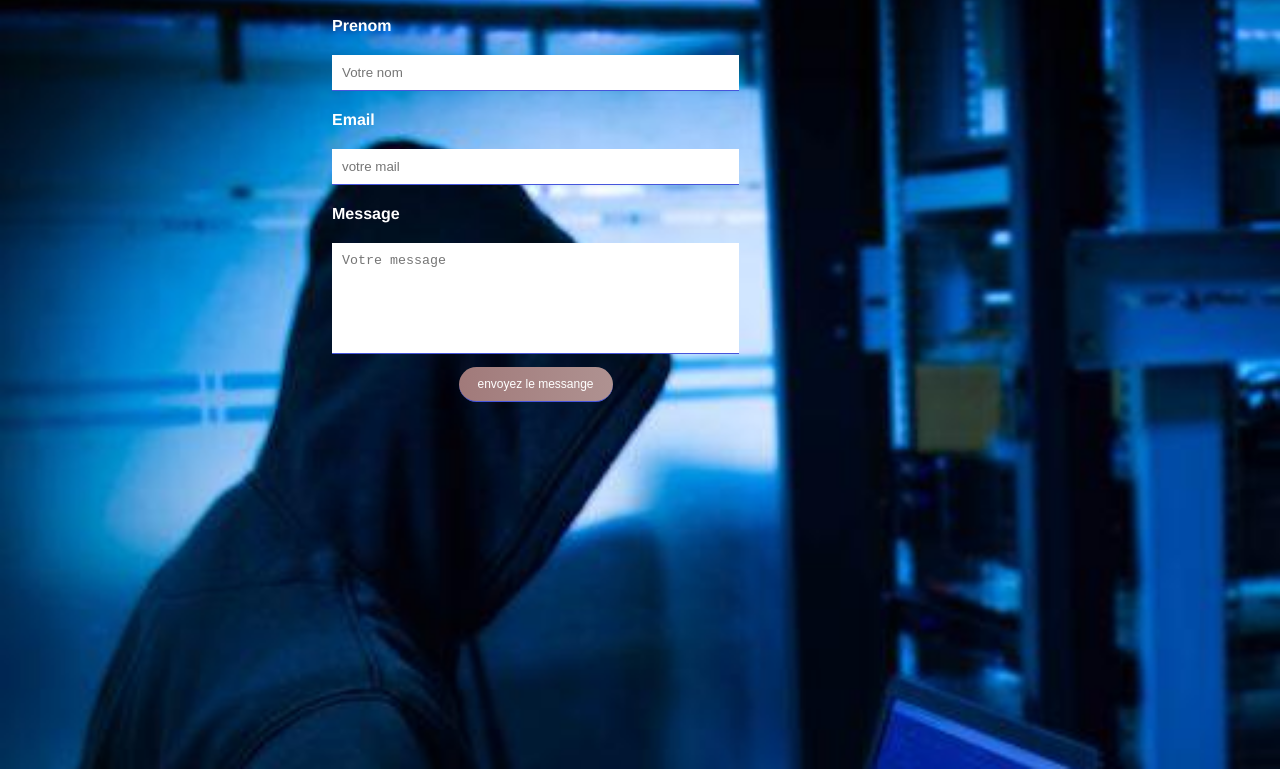
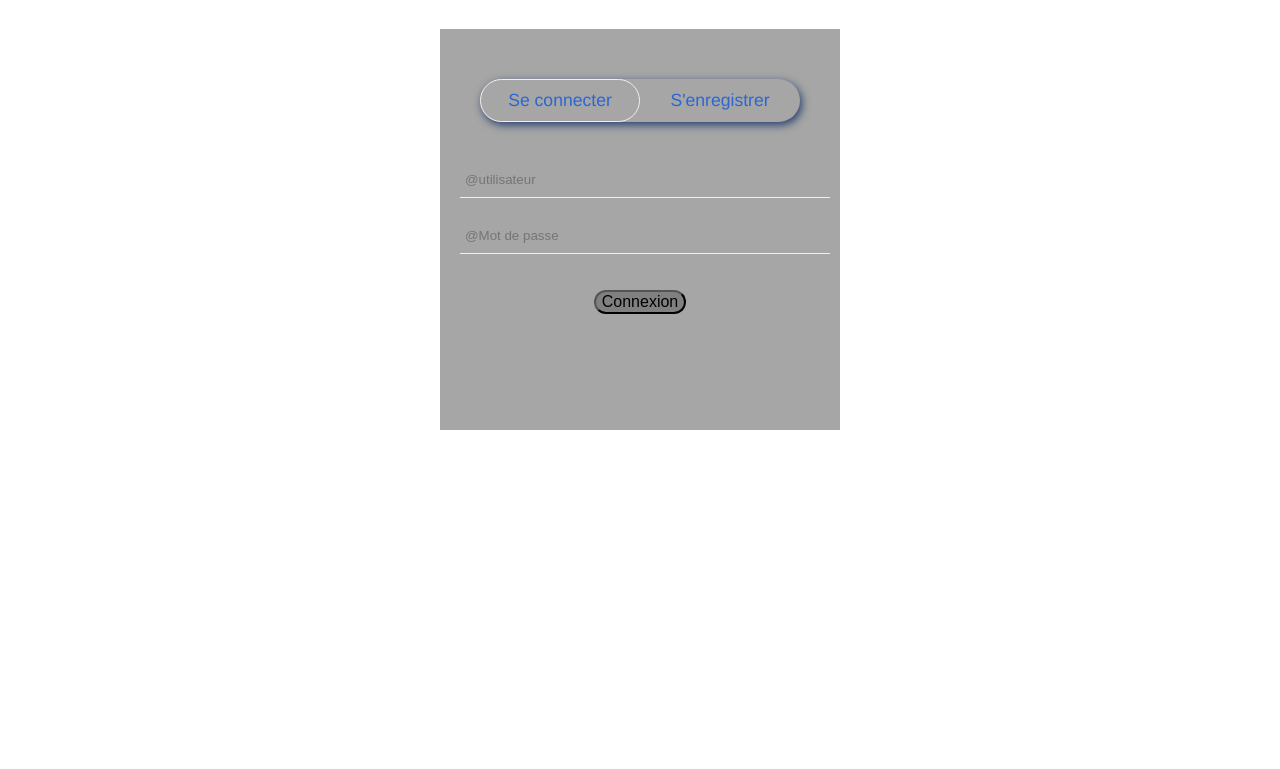
Before and after one commit to alexissengangabo07/exercice-javascript, a plain HTML site: page form/index.html in a window 1280 px wide. Shown: the part 85-854 px from the top of the page. After the commit the page ends 800 px from the top, so only its background shows below. Drawn offline with Linux system fonts and the light colour scheme.

Commit message:
refactory_form

```diff
--- a/form/index.html
+++ b/form/index.html
@@ -24,33 +24,37 @@
             </div>
         </nav>
 
-        <main>
+        <section>
+            <div class="sec-container">
+                <div class="form-wrapper">
+                    <div class="card">
+                        <div class="card-header">
+                            <div id="forlogin" class="form-header active">Se connecter</div>
+                            <div id="forRegister" class="form-header">S'enregistrer</div>
+                        </div>
+                         <div class="card-body" id="formContenair">
 
-            <div class="container">
-                <form onsubmit="event.proventDefault(); validateForm()">
-                        <h1 id="titre-page">Contactez-nous</h1>
+                             <form id="LoginForm">
+                                 <input type="text" class="form-control" placeholder="@utilisateur" />
+                                 <input type="password" class="form-control" placeholder="@Mot de passe" />
+                                 <button class="formButton">Connexion</button>
+                             </form>
 
-                        <label for="nom">Prenom</label>
-                        <input type="text" id="name" placeholder="Votre nom">
-                        <small class="error"></small>
+                             <form id="RegisterForm" class="toggleForm">
+                                <input type="text" class="form-control" placeholder="@utilisateur" />
+                                <input type="password" class="form-control" placeholder="@Mot de passe" />
+                                <input type="password" class="form-control" placeholder="@Confirmer le Mot de passe" />
+                                <button class="formButton">Inscription</button>
+                            </form>
+                         </div>
 
-                        <label for="nom">Email</label>
-                        <input type="text" id="email" placeholder="votre mail">
-                        <small class="error"></small>
+                    </div>
 
-                        <label for="nom">Message</label>
-                        <textarea id="message" placeholder="Votre message" rows="6"></textarea>
-                        <small class="error"></small>
+                </div>
 
-                    <div class="ButtonCenter">
-                    <input type="submit" value="envoyez le messange">
-                          <p id="Succes"></p>
-                      </div>
-                </form>
 
             </div>
-        </main>
-        </div>
+        </section>
     <script src="./script.js"></script>
 </body>
 </html>
--- a/form/script.js
+++ b/form/script.js
@@ -2,52 +2,22 @@
 /*  PAGE FORMULAIRE */
 /*  =============== */
 
-const nomImput = document.querySelector("name");
-const email = document.querySelector("email");
-const message = document.querySelector("message");
-const succes = document.querySelector("succes");
-const errorNodes = document.querySelector("error");
+const forlogin = ('forLogin');
+const loginForm = ('loginForm');
+const registerForm = ('registerForm');
+const formContenair = ('formContenair');
 
+const forRegister = document.querySelector('forRegister');
 
-function validateForm(){
+forRegister.addEventListener('click', () => {
+    forlogin.classList.remove('active')
+    forRegister.classList.add('active')
+    if(registerForm.classList.contains('toggleForm')){
+        formContenair.style.transform = 'translate(-100%)';
+        formContenair.style.transition ='Transform -5s';
+         registerForm.classList.remove('toggleForm');
+         loginForm.classList.add('toggleForm');
 
-clearMessage();
-let errorFlag = false;
+    }
 
-if(nameInput.value.length < 1){
-    errorNodes[0].innerText = "Name Cannot be blanK";
-    nameInput.classList.add("error-border");
-    errorFlag = true;
-  }
-
-  if(!emailIsValid(email.value)){
-    errorNodes[1].innerText = "Invalid email adress";
-    email.classList.add("error-border");
-    errorFlag = true;
-  }
-   if (message.value.length < 1){
-    errorNodes[2].innerText = "Tappez le message svp";
-    message.classList.add("error-border");
-    errorFlag = true;
-}
-    if(!errorFlag){
-        succes.innerText = "Success!";
-    }
-}
-
-//efface l'erreur/message succès
-function clearMessage(){
-    for (let i = 0; i < errorNodes.length; i++){
-        errorNodes[i].innerText= "";
-    }
-    succes.innerText = "";
-    nameInput.classList.remove("error-border");
-    email.classList.remove("error-border");
-    message.classList.remove("error-border");
-}
-
-// tester la validité du mail
- function emailIsValid(email){
-     let pattern = /\S+@\S+\.\S+/;
-     return pattern.test(email)
- }
+})
--- a/form/style.css
+++ b/form/style.css
@@ -56,85 +56,81 @@ main {
 /*  PAGE FORMULAIRE */
 /*  =============== */
 
-main{
-    background-image: url('bonlogo.jpg');
-    margin: 0;
-    position: relative;
-    height: 100vh;
-    width: 100%;
-    background-size: cover;
-
+section{
+    display: flex;
+    justify-content: center;
+    align-items: center;
+    margin: 50px 0;
 }
-
-/* .container{
-    margin: auto;
-
-} */
-#overlay{
-    width: 100%;
-    height: 100%;
-    background-color: darkorchid;
+.form-wrapper{
+    display: flex;
+    justify-content: center;
+    align-items: center;
+    flex: auto;
+}
+.form-wrapper .card{
+    width: 360px;
+    padding: 20px;
+    background-color: rgb(0 0 0 /35%);
+}
+.card-header{
+    display: flex;
+    justify-content: space-evenly;
+    align-items: center;
+    margin: 30px 20px 0;
+    font-size: 1.1rem;
+    color: rgb(43, 102, 211);
+    box-shadow: 2px 3px 8px #02225fc7;
+    border-radius: 50px;
+}
+.card-header .form-header{
+    flex: 50px;
+    text-align: center;
+    padding: 10px 0;
+    border: 1px solid transparent;
+    border-radius: 50px;
+    user-select: none;
+    cursor: pointer;
+}
+.card-header .form-header.active{
+    box-shadow: inset 1px 1px 2px rgba(3, 19, 88, 0.233), inset -1px 1px 2px rgba(3, 19, 88, 0.233), inset -1px -1px 2px rgba(3, 19, 88, 0.233)
+    inset 1px -1px 2pxr  gba(3, 19, 88, 0.233);
+    border-color: rgb(243, 237, 237);
+transition:  border-color 0.3s,  box-shadow 0.3s;
+}
+.card-body{
+    display: flex;
+    flex-wrap: nowrap;
+    padding: 40px 0;
+    text-align: center;
 }
 form{
-    max-width: 407px;
-    width: 90%;
-    /* background-color: rgb(230, 202, 202); */
-    border-radius: 26px;
-    box-sizing: border-box;
-    margin-left: 332px;
-    margin-top: -10px;
-
+    flex: 0 0 100%;
 }
-h1 {
-    text-align: center;
-    margin: 0;
-    color: white;
+.toggleForm{
+    visibility: hidden;
+    opacity: 0;
+    transition: opacity 0.3s, visibility 0.3s;
 }
-label{
-    display: block;
-    margin: 20px 0;
-    font-weight: bold;
-    color: white;
+.form-control{
+    width: 100%;
+    border: none;
+    border-bottom: 1px solid rgb(240, 240, 240);
+    background: none;
+    outline: none;
+    padding: 10px 5px;
+    margin-bottom: 20px;
+    color:#ffff
 }
-input, textarea{
-    width: 100%;
-    padding: 10px;
-    box-sizing: border-box;
-    outline: none;
-    resize: none;
-    border: none;
-    border-bottom: 1px solid rgb(70, 85, 219);
+.formButton{
+    border: 1rem 3rem;
+    background-color: gray;
+    border-radius: 50px;
+    margin-top: 1rem;
+    font-size: 1rem;
+    transition: transform 0.3s, box-shadow 0.3s ;
 }
-input [type="text"]:focus, textarea:focus{
-    border-bottom: 1px solid rgb(255, 0, 106);
+.formButton:hover{
+    box-shadow: 3px 5px 15px #0e2c64c7;
+    transform: translate(5px);
 }
-textarea::-webkit-scrollbar{
-    width: 5px;
-}
-textarea::-webkit-scrollbar-thumb{
-    background-color: rgb(224, 91, 91);
-}
-.ButtonCenter{
-    text-align: center;
-}
-input[type="submit"]{
-    margin-top: 9px;
-    margin-bottom: 17px;
-    width: 90%;
-    max-width: 154px;
-    background: linear-gradient(to right, rgb(161 122 122), rgb(175 146 145));
-    color: white;
-    font-size: 12px;
-    cursor: pointer;
-    border-radius: 19px;
-
-}
-.error{
-    color: red;
-}
-.error-border{
-    border-bottom: 1px solid rgb(179, 30, 30);
-}
-#Succes{
-   color: green;
-}
```
